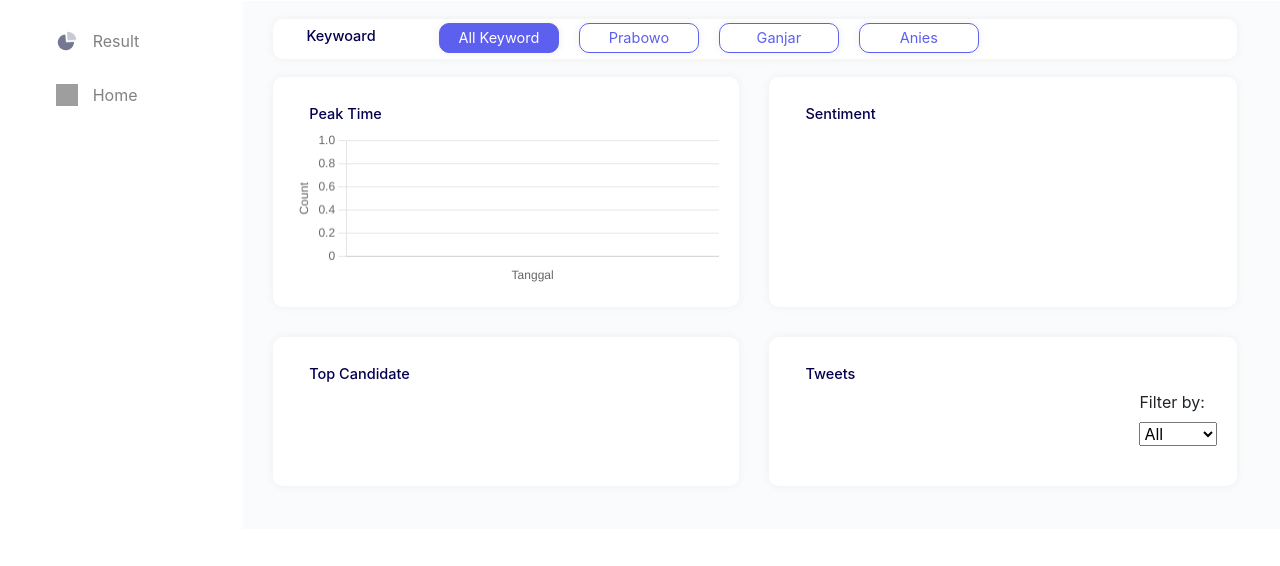
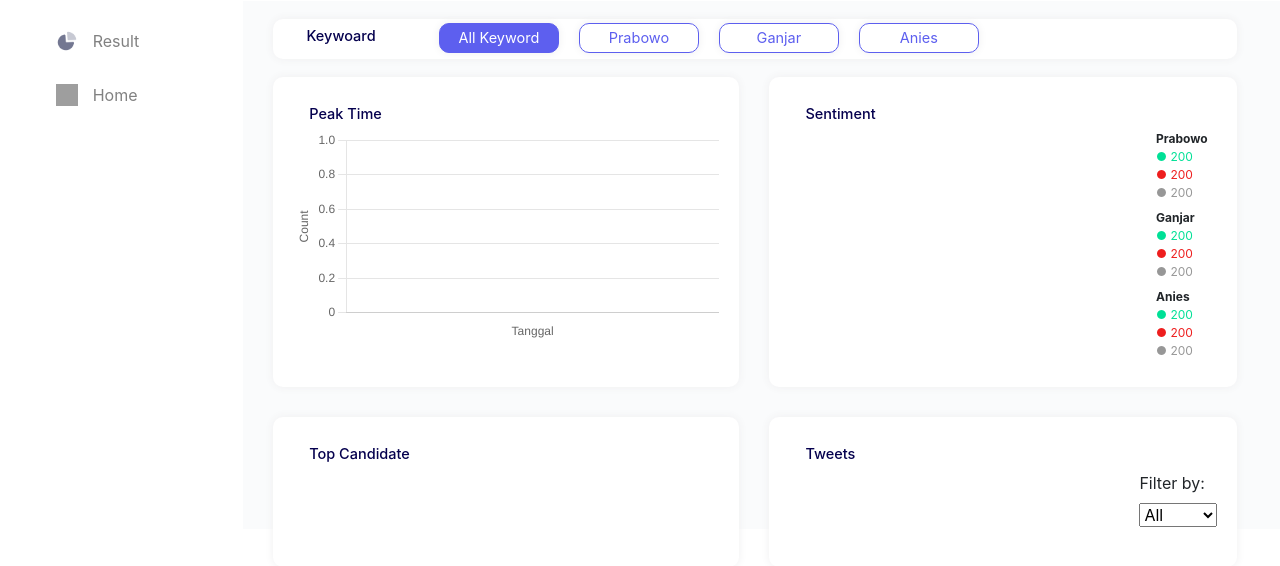
Before and after one commit to mfathulibad/sentimen-analisis-redbull, a Flask app: page /hasil/1 in a window 1280 px wide. Shown: the part 66-632 px from the top of the page. Run offline with Flask 3, Linux system fonts and the light colour scheme; data that the repository does not hold is empty; some libraries are stand-ins or nearby versions; grey boxes are pictures that could not be loaded.

Commit message:
update total sentimen

```diff
--- a/templates/hasilAnalisis.html
+++ b/templates/hasilAnalisis.html
@@ -96,11 +96,95 @@
         <div class="visualisasi">
           <div class="mt-4">
             <h3 class="mt-2 ml-3">Peak Time</h3>
-            <canvas id="myChart" width="60" height="22"></canvas>
+            <canvas id="myChart" width="60" height="30"></canvas>
           </div>
           <div class="mt-4">
             <h3 class="mt-2 ml-3">Sentiment</h3>
-            <canvas id="myChart2" width="60" height="22"></canvas>
+            <div class="row">
+              <div class="col-md-10">
+                <canvas id="myChart2" width="60" height="30"></canvas>
+              </div>
+              <div class="col-md-2" style="font-size: 12px;">
+                <div class="row">
+                  <b>Prabowo</b>
+                </div>
+                <div class="row" style="color:#00E096;">
+                  ● 200
+                </div>
+                <div class="row" style="color:#EE1E1E;">
+                  ● 200
+                </div>
+                <div class="row" style="margin-bottom: 7px; color:#979797;">
+                  ● 200
+                </div>
+                <div class="row">
+                  <b>Ganjar</b>
+                </div>
+                <div class="row" style="color:#00E096;">
+                  ● 200
+                </div>
+                <div class="row" style="color:#EE1E1E;">
+                  ● 200
+                </div>
+                <div class="row" style="margin-bottom: 7px; color:#979797;">
+                  ● 200
+                </div>
+                <div class="row">
+                  <b>Anies</b>
+                </div>
+                <div class="row" style="color:#00E096;">
+                  ● 200
+                </div>
+                <div class="row" style="color:#EE1E1E;">
+                  ● 200
+                </div>
+                <div class="row" style="margin-bottom: 7px; color:#979797;">
+                  ● 200
+                </div>
+
+              </div>
+            </div>
+            <!-- <div class="row text-center" style="padding-left: 40px; padding-right: 15px; font-size: 15px;">
+              <div class="col">
+                <div class="row">
+                  <div class="col" style="color:#00E096; padding: 0px;">
+                    ● 200
+                  </div>
+                  <div class="col" style="color:#EE1E1E; padding: 0px;">
+                    ● 200
+                  </div>
+                  <div class="col" style="color:#979797; padding: 0px;">
+                    ● 200
+                  </div>
+                </div>
+              </div>
+              <div class="col">
+                <div class="row">
+                  <div class="col" style="color:#00E096; padding: 0px;">
+                    ● 200
+                  </div>
+                  <div class="col" style="color:#EE1E1E; padding: 0px;">
+                    ● 200
+                  </div>
+                  <div class="col" style="color:#979797; padding: 0px;">
+                    ● 200
+                  </div>
+                </div>
+              </div>
+              <div class="col">
+                <div class="row">
+                  <div class="col" style="color:#00E096; padding: 0px;">
+                    ● 200
+                  </div>
+                  <div class="col" style="color:#EE1E1E; padding: 0px;">
+                    ● 200
+                  </div>
+                  <div class="col" style="color:#979797; padding: 0px;">
+                    ● 200
+                  </div>
+                </div>
+              </div>
+            </div> -->
           </div>
           <div>
             <h3 class="mt-2 ml-3">Top Candidate</h3>
```
